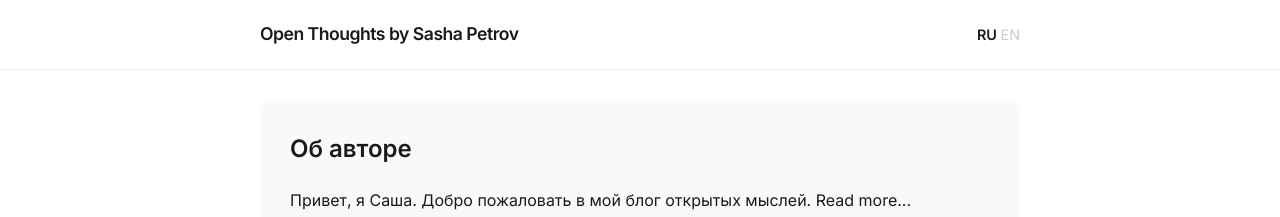
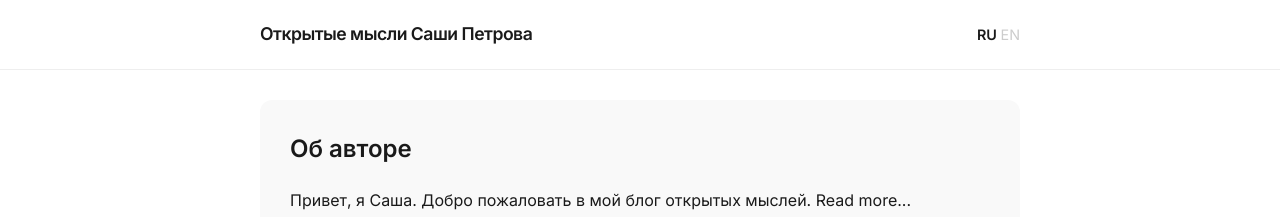
Before and after one commit to petrovortex/petrovortex.github.io, a Jekyll site: the page built from index.html, in a window 1280 px wide. Shown: the top 217 px of the page. Built offline with Jekyll 4.4.1, drawn with Linux system fonts in a browser that asks for light colours; comment, search, counter and statistics services are not loaded.

Commit message:
Refactor HTML layout for language support and styles

```diff
--- a/_layouts/default.html
+++ b/_layouts/default.html
@@ -4,9 +4,13 @@
   <meta charset="utf-8">
   <meta name="viewport" content="width=device-width, initial-scale=1">
   <title>{% if page.title %}{{ page.title }} - {% endif %}{{ site.title }}</title>
-  <!-- Подключаем стили (создадим их позже) -->
+
+  <!-- СТИЛИ -->
   <link rel="stylesheet" href="/assets/css/style.css">
-  <!-- Шрифты -->
+  <!-- ФАВИКОН -->
+  <link rel="icon" type="image/png" href="/assets/favicon.png">
+
+  <!-- ШРИФТЫ -->
   <link rel="preconnect" href="https://fonts.googleapis.com">
   <link href="https://fonts.googleapis.com/css2?family=Inter:wght@300;400;600&display=swap" rel="stylesheet">
 </head>
@@ -16,15 +20,19 @@
   <header class="site-header">
     <div class="header-wrapper">
       <a class="site-title" href="{% if page.lang == 'en' %}/en/{% else %}/{% endif %}">
-        Open Thoughts by Sasha Petrov
+        <!-- ЛОГИКА ПЕРЕВОДА НАЗВАНИЯ -->
+        {% if page.lang == 'en' %}
+          Open Thoughts by Sasha Petrov
+        {% else %}
+          Открытые мысли Саши Петрова
+        {% endif %}
       </a>
 
-      <!-- Логика переключателя языка -->
+      <!-- ПЕРЕКЛЮЧАТЕЛЬ ЯЗЫКА -->
       <div class="lang-toggle">
         {% assign current_lang = page.lang | default: 'ru' %}
 
         {% if current_lang == 'ru' %}
-            <!-- Если сейчас РУ, ищем английскую версию этой же страницы -->
             {% assign translated_url = "/en/" %}
             {% for post in site.posts %}
               {% if post.lang_ref == page.lang_ref and post.lang == 'en' %}
@@ -34,7 +42,6 @@
             <a href="{{ translated_url }}" class="toggle-btn">RU <span>EN</span></a>
 
         {% else %}
-            <!-- Если сейчас EN, ищем русскую версию -->
             {% assign translated_url = "/" %}
             {% for post in site.posts %}
               {% if post.lang_ref == page.lang_ref and post.lang == 'ru' %}
@@ -47,15 +54,12 @@
     </div>
   </header>
 
-  <!-- КОНТЕНТ СТРАНИЦЫ -->
   <main class="page-content" aria-label="Content">
     {{ content }}
   </main>
 
-  <!-- КНОПКА НАВЕРХ (скрыта по умолчанию) -->
   <button id="back-to-top" title="Go to top">↑</button>
 
-  <!-- Скрипты (логика лайков и прочего) -->
-  <script src="/assets/js/main.js"></script>
+  <script type="module" src="/assets/js/main.js"></script>
 </body>
 </html>
```
